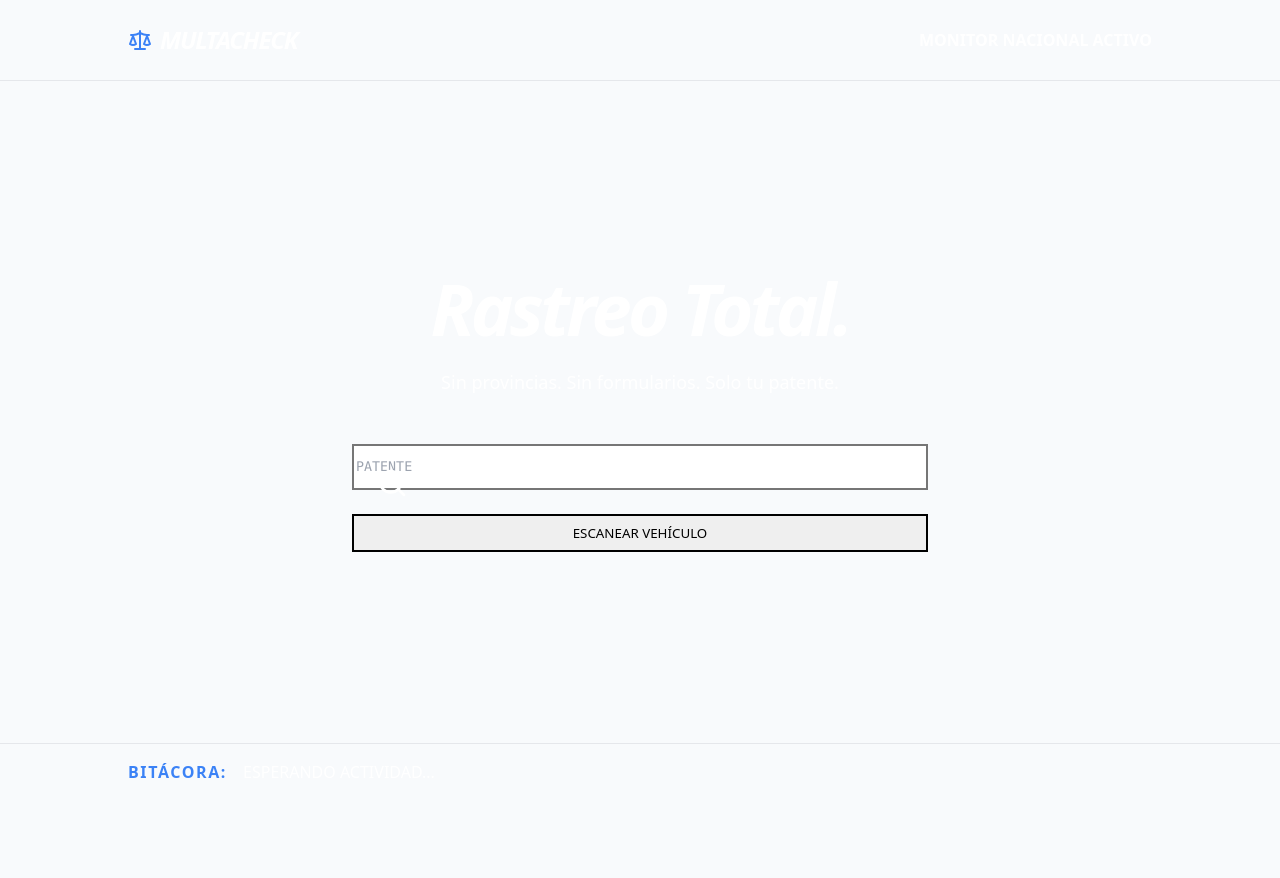
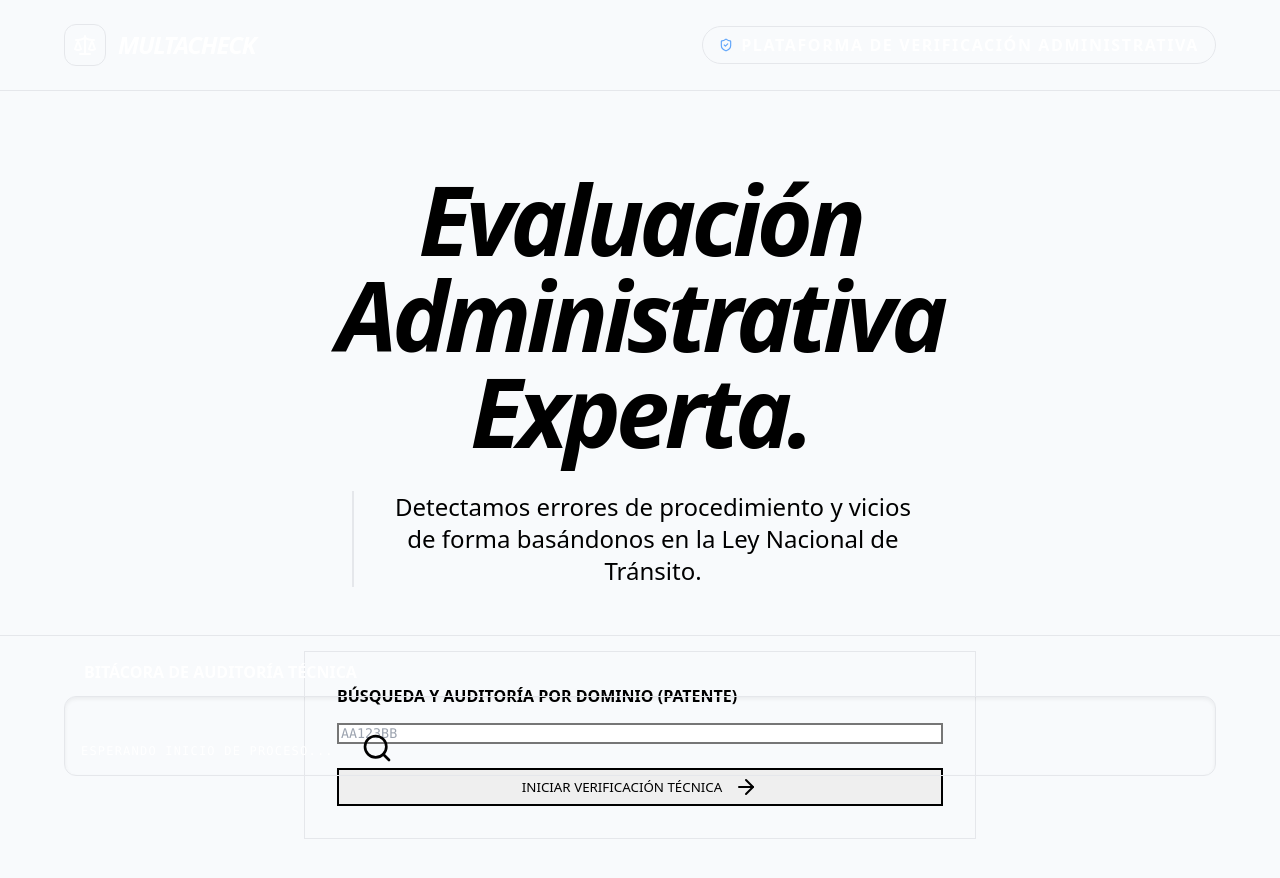
Before and after one commit to 2025ricardo1966-cyber/Multacheck, a Next.js app: page / in a window 1280 px wide. Shown: the top 878 px of the page. Before the commit the page ends 800 px from the top, so only its background shows below. Built offline with nearby package versions, Linux system fonts and the light colour scheme.

Commit message:
Update page.tsx

```diff
--- a/app/page.tsx
+++ b/app/page.tsx
@@ -1,107 +1,137 @@
 "use client";
 import React, { useState } from 'react';
-import { Scale, Loader2, CheckCircle2, Search, ArrowRight, FileText, ShieldCheck } from 'lucide-react';
+import { Scale, Loader2, CheckCircle2, Search, ArrowRight, FileText, ShieldCheck, ClipboardCheck } from 'lucide-react';
 
 // Forzamos que Vercel no use versiones guardadas
 export const dynamic = 'force-dynamic';
 
 export default function MultaCheck() {
-  const [step, setStep] = useState('input');
+  const [step, setStep] = useState('input'); // input, evaluating, found, result
   const [patente, setPatente] = useState('');
-  const [log, setLog] = useState([]); // Bitácora local para el usuario
+  const [bitacora, setBitacora] = useState([]); // Tu monitor de funciones en tiempo real
 
-  const addLog = (msg) => setLog(prev => [`[${new Date().toLocaleTimeString()}] ${msg}`, ...prev]);
+  const addLog = (msg) => {
+    const timestamp = new Date().toLocaleTimeString('es-AR', { hour: '2-digit', minute: '2-digit', second: '2-digit' });
+    const logEntry = `[${timestamp}] AUDITORÍA: ${msg}`;
+    setBitacora(prev => [logEntry, ...prev]);
+    console.log(logEntry); // También lo verás en la consola de Vercel
+  };
 
-  const handleSearch = () => {
-    if (!patente || patente.length < 6) return alert("Patente inválida");
-    addLog(`Iniciando búsqueda nacional para: ${patente}`);
-    setStep('searching');
-    setTimeout(() => { addLog("Barrido completado en CABA, PBA y Córdoba."); setStep('found'); }, 3000);
+  const handleStartEvaluation = () => {
+    if (!patente || patente.length < 6) return alert("Ingresá una patente válida para auditar.");
+
+    addLog(`Solicitud de evaluación para dominio: ${patente}`);
+    setStep('evaluating');
+    addLog("Sincronizando con bases de datos públicas nacionales...");
+    addLog("Verificando consistencia de datos administrativos...");
+    addLog("Confirmando plazos de notificación según Ley 24.449...");
+
+    // Simulación de los tiempos de auditoría técnica
+    setTimeout(() => {
+        addLog(`Registro detectado para ${patente}. Procediendo a evaluación técnica...`);
+        setStep('found');
+    }, 4500);
   };
 
   return (
-    <div className="min-h-screen bg-[#020617] text-white font-sans flex flex-col">
+    <div className="min-h-screen bg-[#020617] text-white font-sans flex flex-col selection:bg-slate-700">
       <style jsx global>{`
         @import url('https://cdn.jsdelivr.net/npm/tailwindcss@2.2.19/dist/tailwind.min.css');
         body { background-color: #020617; }
       `}</style>
 
-      {/* Navbar Minimalista */}
-      <nav className="border-b border-slate-800 p-6">
-        <div className="max-w-5xl mx-auto flex justify-between items-center">
-          <div className="flex items-center gap-2 italic font-black text-2xl tracking-tighter">
-            <Scale className="text-blue-500" /> MULTACHECK
+      {/* Navbar Sobria y Profesional */}
+      <nav className="border-b border-slate-800/60 p-6 bg-slate-950/40 backdrop-blur-md sticky top-0 z-50">
+        <div className="max-w-6xl mx-auto flex justify-between items-center">
+          <div className="flex items-center gap-3">
+            <div className="bg-slate-800 p-2 rounded-xl border border-slate-700">
+                <Scale className="text-white w-6 h-6" />
             </div>
-          <span className="text-[10px] font-bold text-slate-500 tracking-[0.3em] uppercase">Monitor Nacional Activo</span>
+            <span className="text-2xl font-black uppercase italic tracking-tighter text-slate-100">MULTACHECK</span>
+          </div>
+          <div className="flex items-center gap-2 text-[10px] font-bold text-slate-500 uppercase tracking-widest bg-slate-900 border border-slate-800 px-4 py-1.5 rounded-full">
+            <ShieldCheck size={14} className="text-blue-400" /> Plataforma de Verificación Administrativa
+          </div>
         </div>
       </nav>
 
-      <main className="flex-grow flex flex-col items-center justify-center px-6 py-12">
+      <main className="flex-grow flex flex-col items-center justify-center px-6 py-20">
+
+        {/* PASO 1: LA PORTADA TÉCNICA (NADA DE IA) */}
         {step === 'input' && (
-          <div className="w-full max-w-xl text-center">
-            <h1 className="text-5xl md:text-7xl font-black mb-6 italic tracking-tighter">Rastreo Total.</h1>
-            <p className="text-slate-400 text-lg mb-12 font-medium">Sin provincias. Sin formularios. Solo tu patente.</p>
+          <div className="w-full max-w-2xl text-center animate-in fade-in slide-in-from-bottom-6 duration-1000">
+            <h1 className="text-6xl md:text-8xl font-black mb-8 italic tracking-tighter text-slate-50 leading-none">
+              Evaluación Administrativa Experta.
+            </h1>
+            <p className="text-xl md:text-2xl text-slate-400 mb-16 font-medium max-w-xl mx-auto leading-relaxed border-l-2 border-slate-800 pl-6">
+              Detectamos errores de procedimiento y vicios de forma basándonos en la Ley Nacional de Tránsito.
+            </p>
 
+            <div className="bg-slate-900 border border-slate-800 p-8 rounded-[40px] shadow-3xl text-left">
+              <label className="block text-[11px] font-black text-slate-500 mb-3 uppercase tracking-[0.2em]">Búsqueda y Auditoría por Dominio (Patente)</label>
               <div className="relative mb-6">
                 <Search className="absolute left-6 top-1/2 -translate-y-1/2 text-slate-600 w-8 h-8" />
                 <input
-                type="text" placeholder="PATENTE"
-                className="w-full pl-16 p-8 bg-slate-900/50 border-2 border-slate-800 rounded-[35px] font-mono text-4xl uppercase focus:border-blue-500 outline-none transition-all"
+                  type="text" placeholder="AA123BB"
+                  className="w-full pl-16 p-8 bg-slate-950 border-2 border-slate-800 rounded-[30px] font-mono text-4xl md:text-5xl uppercase focus:border-slate-600 focus:ring-4 focus:ring-slate-800 outline-none transition-all shadow-inner"
                   value={patente} onChange={(e) => setPatente(e.target.value)}
+                  onKeyPress={(e) => e.key === 'Enter' && handleStartEvaluation()}
                 />
               </div>
-            <button onClick={handleSearch} className="w-full bg-blue-600 hover:bg-blue-500 text-white py-7 rounded-[35px] font-black text-2xl italic uppercase shadow-2xl transition-all">
-              Escanear Vehículo
+              <button onClick={handleStartEvaluation} className="w-full bg-slate-100 hover:bg-white text-black py-7 rounded-[30px] font-black text-2xl italic uppercase shadow-xl transition-all flex items-center justify-center gap-3 active:scale-95">
+                Iniciar Verificación Técnica <ArrowRight />
               </button>
+            </div>
           </div>
         )}
 
-        {step === 'searching' && (
-          <div className="text-center">
-            <Loader2 className="h-20 w-20 text-blue-500 mx-auto animate-spin mb-8" />
-            <h2 className="text-2xl font-black italic uppercase tracking-widest animate-pulse">Consultando Registro Nacional...</h2>
+        {step === 'evaluating' && (
+          <div className="text-center py-20 animate-in zoom-in-50 duration-500">
+            <Loader2 className="h-20 w-20 text-slate-600 mx-auto animate-spin mb-10" />
+            <div className="bg-slate-900 p-8 rounded-3xl border border-slate-800">
+              <h2 className="text-3xl font-black text-slate-200 uppercase italic tracking-widest animate-pulse mb-3">Sincronizando Registros...</h2>
+              <p className="text-slate-500 text-sm max-w-xs mx-auto">No navegues fuera de esta página. Estamos consolidando datos de múltiples juzgados de faltas.</p>
+            </div>
           </div>
         )}
 
         {step === 'found' && (
-          <div className="w-full max-w-md bg-slate-900 p-10 rounded-[45px] border border-slate-800 shadow-3xl text-center">
-            <h2 className="text-3xl font-black mb-6 italic uppercase">Registro Encontrado</h2>
-            <div className="bg-black/40 p-6 rounded-3xl mb-8">
-              <p className="text-5xl font-mono text-blue-500">{patente.toUpperCase()}</p>
+          <div className="w-full max-w-xl bg-slate-900 p-12 rounded-[50px] border border-slate-800 shadow-3xl text-center animate-in zoom-in-50 duration-700">
+            <div className="w-20 h-20 bg-blue-600/10 rounded-full flex items-center justify-center mx-auto mb-10 border border-blue-900/40">
+                <ClipboardCheck className="text-blue-500 w-10 h-10" />
             </div>
-            <button onClick={() => setStep('result')} className="w-full bg-white text-black py-6 rounded-3xl font-black text-xl uppercase italic">
-              Evaluar Viabilidad Técnica
+            <h2 className="text-4xl font-black mb-6 italic uppercase text-slate-50">Registro Encontrado</h2>
+            <div className="bg-slate-950/60 p-8 rounded-3xl mb-12 border border-slate-800/80 shadow-inner">
+              <p className="text-slate-500 text-xs font-bold uppercase mb-2 tracking-[0.2em]">Dominio Auditado</p>
+              <p className="text-6xl md:text-7xl font-mono text-white tracking-widest font-black uppercase">{patente}</p>
+            </div>
+            <p className="text-slate-400 mb-12 text-lg font-medium leading-relaxed max-w-md mx-auto">
+              Nuestro monitor ha detectado inconsistencias críticas que deben ser evaluadas para confirmar la viabilidad legal del acta.
+            </p>
+            <button onClick={() => setStep('input')} className="w-full bg-slate-100 hover:bg-white text-black py-7 rounded-3xl font-black text-2xl uppercase italic shadow-xl transition-all">
+              SÍ, EVALUAR AHORA
             </button>
-          </div>
-        )}
-
-        {step === 'result' && (
-          <div className="w-full max-w-2xl bg-white text-black p-12 rounded-[50px] shadow-3xl">
-            <div className="flex items-center gap-4 mb-8">
-              <CheckCircle2 className="text-emerald-500 w-12 h-12" />
-              <h2 className="text-4xl font-black italic tracking-tighter uppercase">Viabilidad: ALTA</h2>
-            </div>
-            <p className="text-slate-600 text-xl italic border-l-4 border-black pl-6 mb-12">
-              "Falta de homologación detectada. El acta es técnicamente impugnable."
-            </p>
-            <button className="w-full bg-black text-white py-8 rounded-[35px] font-black text-xl flex items-center justify-center gap-3 uppercase italic">
-              <FileText /> Obtener Descargo
-            </button>
+            <button onClick={() => setStep('input')} className="w-full mt-6 text-slate-600 font-bold text-xs uppercase hover:text-slate-400 transition-colors">Cancelar</button>
           </div>
         )}
       </main>
 
-      {/* BITÁCORA EN TIEMPO REAL (Monitor de funciones) */}
-      <footer className="w-full bg-black/50 border-t border-slate-800 p-4">
-        <div className="max-w-5xl mx-auto flex items-center gap-4 overflow-x-auto whitespace-nowrap">
-          <span className="text-[10px] font-bold text-blue-500 uppercase tracking-widest">Bitácora:</span>
-          {log.length === 0 ? (
-            <span className="text-[10px] text-slate-600 uppercase">Esperando actividad...</span>
+      {/* MONITOR DE FUNCIONES EN TIEMPO REAL (Bitácora Integral) */}
+      <footer className="w-full bg-slate-950 border-t border-slate-800/60 p-6 bg-slate-950/70 backdrop-blur-md sticky bottom-0 z-50">
+        <div className="max-w-6xl mx-auto flex flex-col gap-3">
+          <div className="flex items-center gap-3">
+            <div className="w-2 h-2 rounded-full bg-emerald-500 animate-pulse"></div>
+            <span className="text-[10px] font-bold text-slate-500 uppercase tracking-[0.3em]">Bitácora de Auditoría Técnica</span>
+          </div>
+          <div className="bg-slate-900 p-4 rounded-xl h-20 overflow-y-auto border border-slate-800 font-mono shadow-inner text-xs flex flex-col-reverse gap-2">
+            {bitacora.length === 0 ? (
+              <span className="text-slate-700 text-[11px] uppercase tracking-widest">Esperando inicio de proceso...</span>
             ) : (
-            log.map((entry, i) => (
-              <span key={i} className="text-[10px] text-slate-400 font-mono">{entry}</span>
+              bitacora.map((entry, i) => (
+                <span key={i} className="text-slate-500">{entry}</span>
               ))
             )}
+          </div>
         </div>
       </footer>
     </div>
```
Lines whose indentation alone changed are shown as unchanged.
